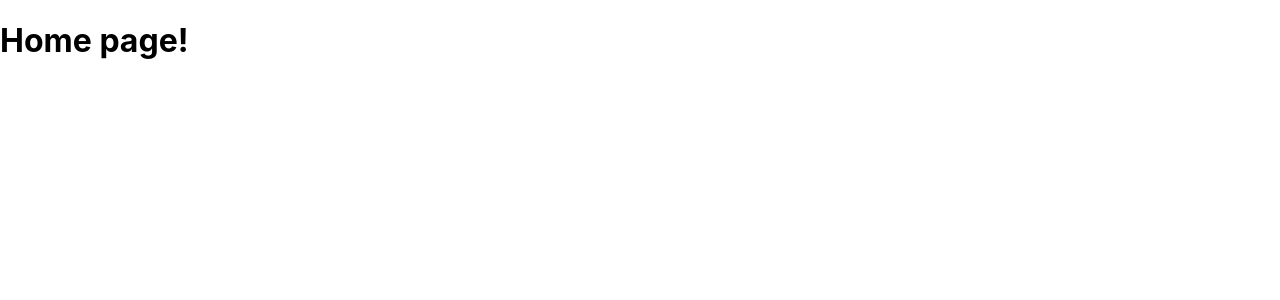
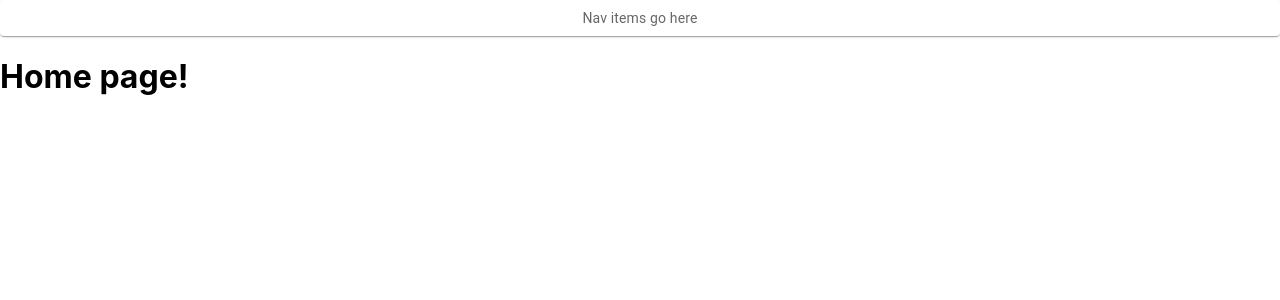
Before and after one commit to joyfullyx/premier-golf-mock, a React (Create React App) app: page / in a window 1280 px wide. Shown: the top 300 px of the page. Built offline with nearby package versions, Linux system fonts and the light colour scheme.

Commit message:
nav banner skeleton

```diff
--- a/src/App.js
+++ b/src/App.js
@@ -1,11 +1,11 @@
 import React from "react";
+import Nav from "../src/components/Navigation/Nav";
 import Home from "../src/pages/Home";
-
-// import "./App.css";
 
 export default function App() {
   return (
     <div>
+      <Nav />
       <Home />
     </div>
   );
--- /dev/null
+++ b/src/components/Navigation/Nav.js
@@ -0,0 +1,24 @@
+import React from "react";
+import { styled } from "@mui/material/styles";
+import { Box, Paper, Grid } from "@mui/material";
+
+export default function Nav() {
+  const Item = styled(Paper)(({ theme }) => ({
+    ...theme.typography.body2,
+    padding: theme.spacing(1),
+    textAlign: "center",
+    color: theme.palette.text.secondary,
+  }));
+
+  return (
+    <div>
+      <Box sx={{ flexGrow: 1 }}>
+        <Grid container spacing={2}>
+          <Grid item xs={12}>
+            <Item>Nav items go here</Item>
+          </Grid>
+        </Grid>
+      </Box>
+    </div>
+  );
+}
```
Also changed, not shown: src/components/BookBtn/BookBtn.js (renamed from src/components/BookBtn/Book.js).
